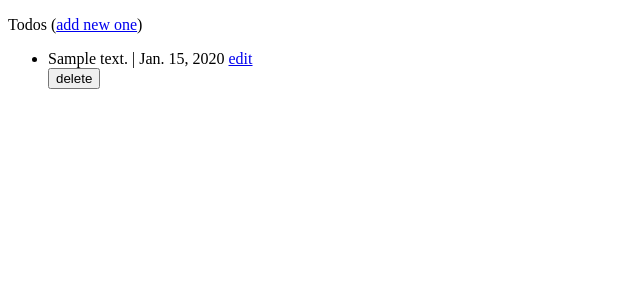
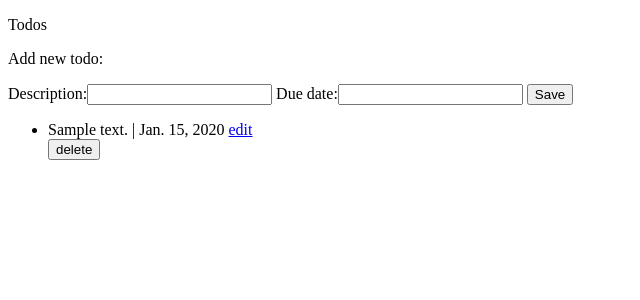
Before and after one commit to Slawikus/try-sockpuppet, a Django app: page /todos/ in a window 1280 px wide. Shown: the top 300 px of the page, without its empty margins (0-640 px from the left). Run offline with Django 3.2, Linux system fonts and the light colour scheme; tables that the repository leaves empty hold one stand-in row (values such as "Sample post").

Commit message:
Add a form to create new todo to the todo list page

```diff
--- a/templates/todos/todo_list.html
+++ b/templates/todos/todo_list.html
@@ -1,7 +1,16 @@
 {% extends 'base.html' %}
 
 {% block content %}
-  <p>Todos (<a href="{% url 'todo_new' %}">add new one</a>)</p>
+  <p>Todos</p>
+
+  <p>Add new todo:</p>
+  <form method="post" action="{% url "todo_new" %}">
+    {% csrf_token %}
+    {{ todo_form }}
+    <button type="submit" class="btn btn-primary">
+      Save
+    </button>
+  </form>
 
   <ul>
     {% for todo in todos %}
--- a/todos/views/todo_views.py
+++ b/todos/views/todo_views.py
@@ -8,6 +8,12 @@ from todos.models import Todo
 class TodoListView(ListView):
     model = Todo
     context_object_name = 'todos'
+
+    def get_context_data(self, *, object_list=None, **kwargs):
+        context = super().get_context_data(object_list=object_list, **kwargs)
+        context['todo_form'] = TodoCreateForm
+
+        return context
 
 
 class TodoCreateView(CreateView):
```
